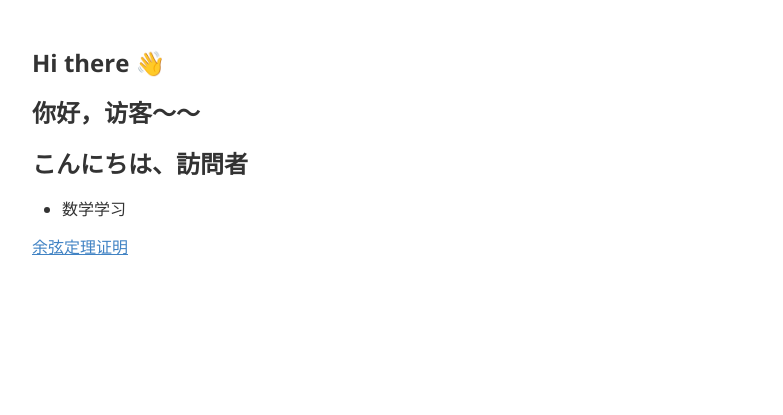
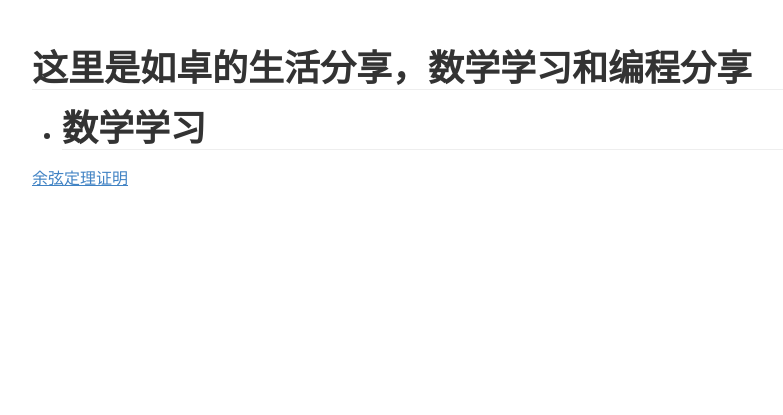
Before and after one commit to jxcom/Ruzhuo-pages, a plain HTML site: page index.html in a window 1280 px wide. Shown: the whole page, without its empty margins (208-991 px from the left). Drawn offline with nearby package versions, Linux system fonts and the light colour scheme.

Commit message:
add welcome

```diff
--- a/index.html
+++ b/index.html
@@ -594,6 +594,6 @@ header, .context-menu, .megamenu-content, footer{
 </style><title>如卓</title>
 </head>
 <body class='typora-export'><div class='typora-export-content'>
-<div id='write'  class=''><h3 id='hi-there-👋'><span>Hi there 👋</span></h3><h3 id='你好访客～～'><span>你好，访客～～</span></h3><h3 id='こんにちは訪問者'><span>こんにちは、訪問者</span></h3><ul><li><p><span>数学学习</span></p></li></ul><p><a href='https://wecache.com/math-pages/lawcosines.html'><span>余弦定理证明</span></a></p><p>&nbsp;</p></div></div>
+<div id='write'  class=''><h1 id='这里是如卓的生活分享数学学习和编程分享'><span>这里是如卓的生活分享，数学学习和编程分享</span></h1><ul><li><h1 id='数学学习'><span>数学学习</span></h1></li></ul><p><a href='https://wecache.com/math-pages/lawcosines.html'><span>余弦定理证明</span></a></p></div></div>
 </body>
 </html>
```
Also changed, not shown: 1 other file.
